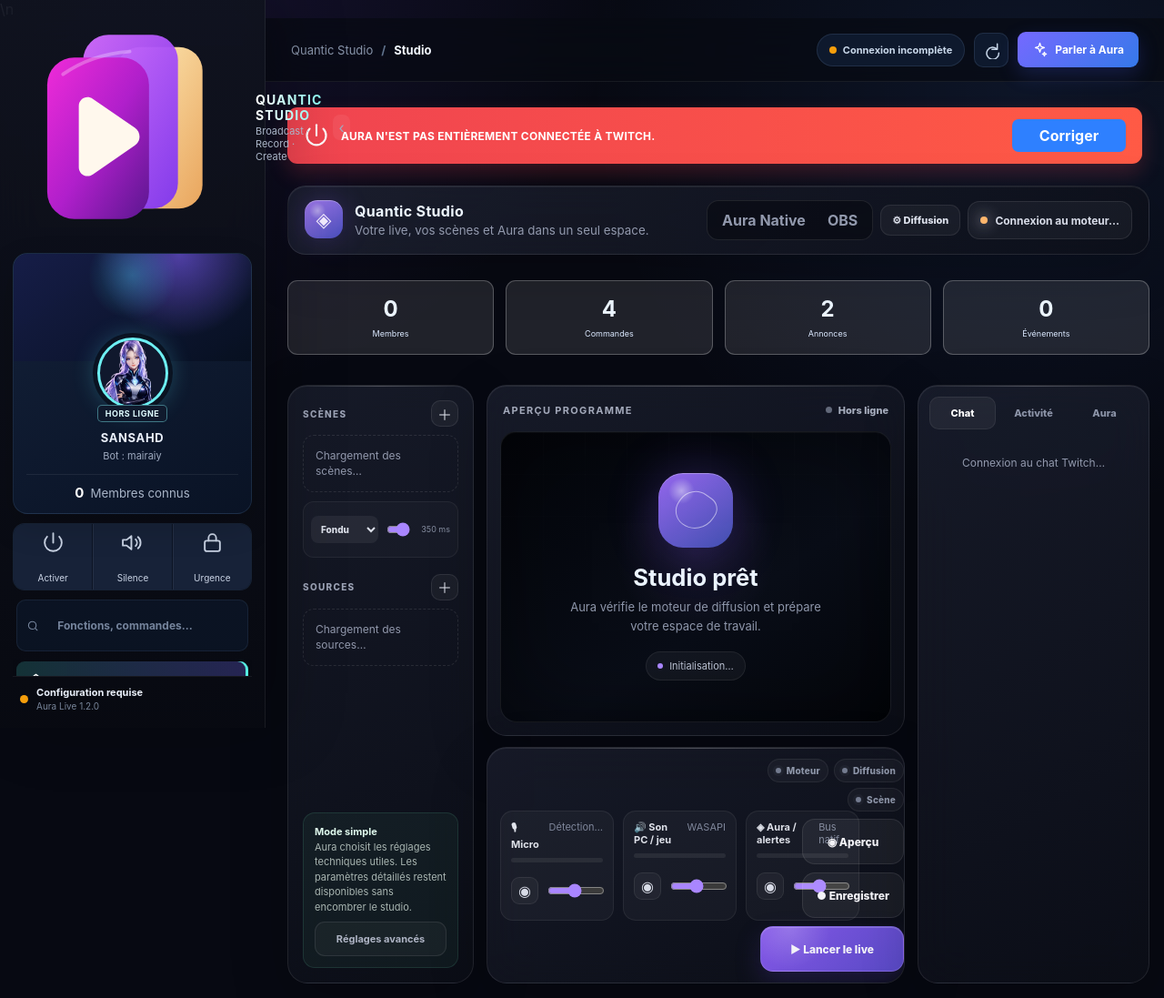
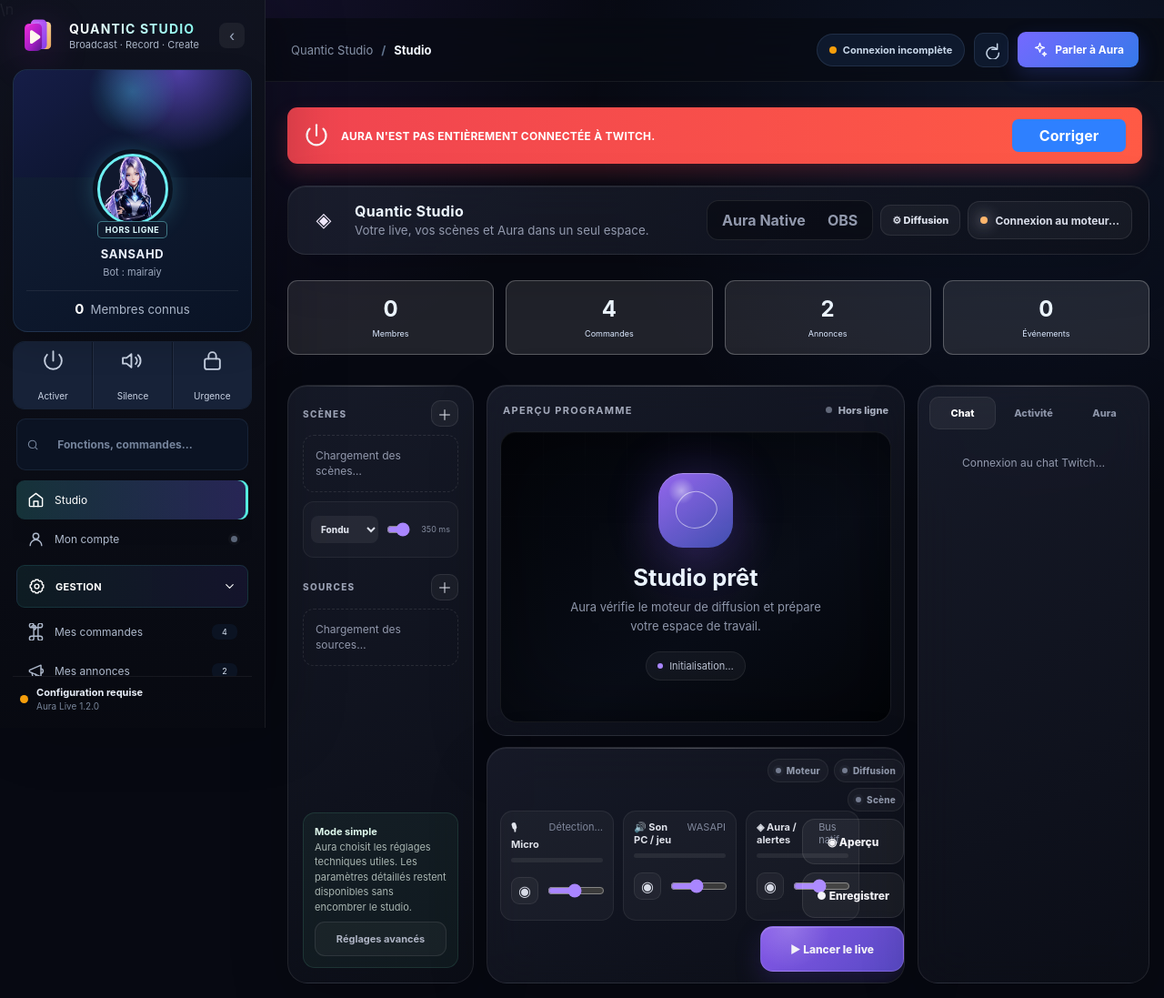
Before and after one commit to XDSawyerLoL/Auralive, a FastAPI app: page / in a window 1280 px wide. Shown: the top 1097 px of the page at 91% size. Run offline with FastAPI, Linux system fonts and the light colour scheme; data comes from the database, SQL or seed files in the repository; data that the repository does not hold is empty.

Commit message:
Rebrand — style du logo Quantic Studio

```diff
--- a/app/web/static/aura-studio.css
+++ b/app/web/static/aura-studio.css
@@ -1544,3 +1544,28 @@ body {
   margin-top: 10px;
   line-height: 1.5;
 }
+
+
+/* Quantic Studio 2.7.3 — brand */
+.quantic-studio-brand-mark{
+  width:42px;
+  height:42px;
+  flex:0 0 42px;
+  display:block;
+  filter:drop-shadow(0 8px 20px rgba(176,31,203,.20));
+}
+.sidebar.collapsed .quantic-studio-brand-mark{
+  width:38px;
+  height:38px;
+  flex-basis:38px;
+}
+.studio-logo{
+  background:none!important;
+  box-shadow:none!important;
+  overflow:hidden;
+}
+.studio-logo img{
+  width:100%;
+  height:100%;
+  display:block;
+}
```
